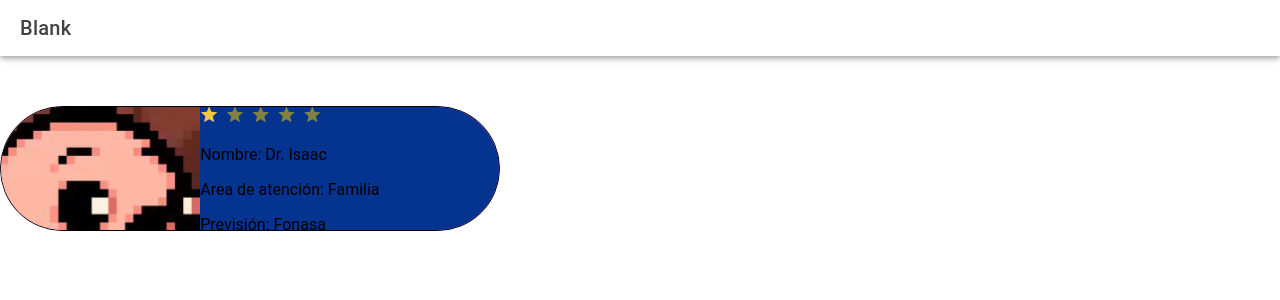
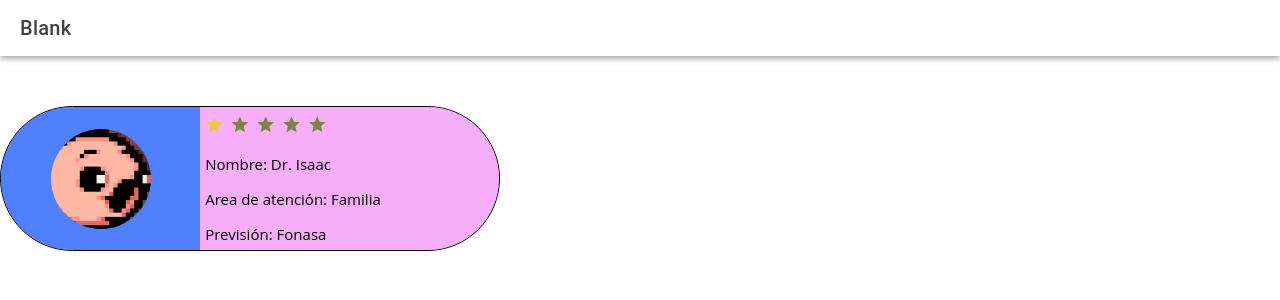
Before and after one commit to The-Insanes/MenteEnLinea, a React (Vite) app in the folder frontend/: page /home in a window 1280 px wide. Shown: the top 300 px of the page. Built offline with nearby package versions, Linux system fonts and the light colour scheme.

Commit message:
finished component with new #'s for id's in tsx for id = {DoctorImageContainer, punctuation, name, arearesume, previsión}

```diff
--- a/frontend/src/components/css/PsychologistSummary.css
+++ b/frontend/src/components/css/PsychologistSummary.css
@@ -4,7 +4,7 @@
   position:relative;
   width: 100%;
   max-width: 500px;
-  height: 125px;
+  height: 145px;
   border-radius: 100px;
   background-color: rgba(217, 62, 231, 0.818);
   margin-top: 50px;
@@ -14,44 +14,64 @@
   overflow: hidden;
   align-items: center;
 }
+#DoctorImageContainer{
+  height: 100%;
+  max-height: 100px;
+  width: 100%;
+  max-width: 100px;
+  display: grid;
+  place-items: center;
+  border-radius: 150px;
+  overflow: hidden;
+
+}
+
+
+
 
 #leftSide{
   display: block;
   width: 40%;
   max-width: 250px;
-  height: 125px;
-  background-color: #ebeef4;
+  height: 145px;
+  background-color: #4F80FF;
   display: flex;
+  align-items: center;
+  justify-content: center;
 
 }
 
 
 #rightSide{
-  height: 125px;
+  height: 145px;
   display: block;
   width: 60%;
-  background-color: #053390;
+  background-color: #F7AEF8;
   max-width: 750px;
   border-left: 30px;
 
-  >.name{
+
+  >#punctuation {
+    position: relative;
+    margin-top: 10px;
+    margin-left: 5px;
+  }
+  >#name{
     color: black;
     font-family: Open Sans;
-    font-style: italic;
-    word-wrap: break-word;
-    margin: 0;
+    font-size: 15px;
+    margin-left: 5px;
+  }
+  >#AreaResume{
+    color: black;
+    font-family: Open Sans;
+    margin-left: 5px;
     font-size: 15px;
   }
-  >.punctuation {
-    position: relative;
-    margin-top: 10px;
-  }
-  >.AreaResume{
+  >#Previsión{
     color: black;
     font-family: Open Sans;
-    font-style: normal;
-    word-wrap: break-word;
-    margin: 0;
-    font-size: 13px;
+    margin-left: 5px;
+    font-size: 15px;
   }
 }
```
